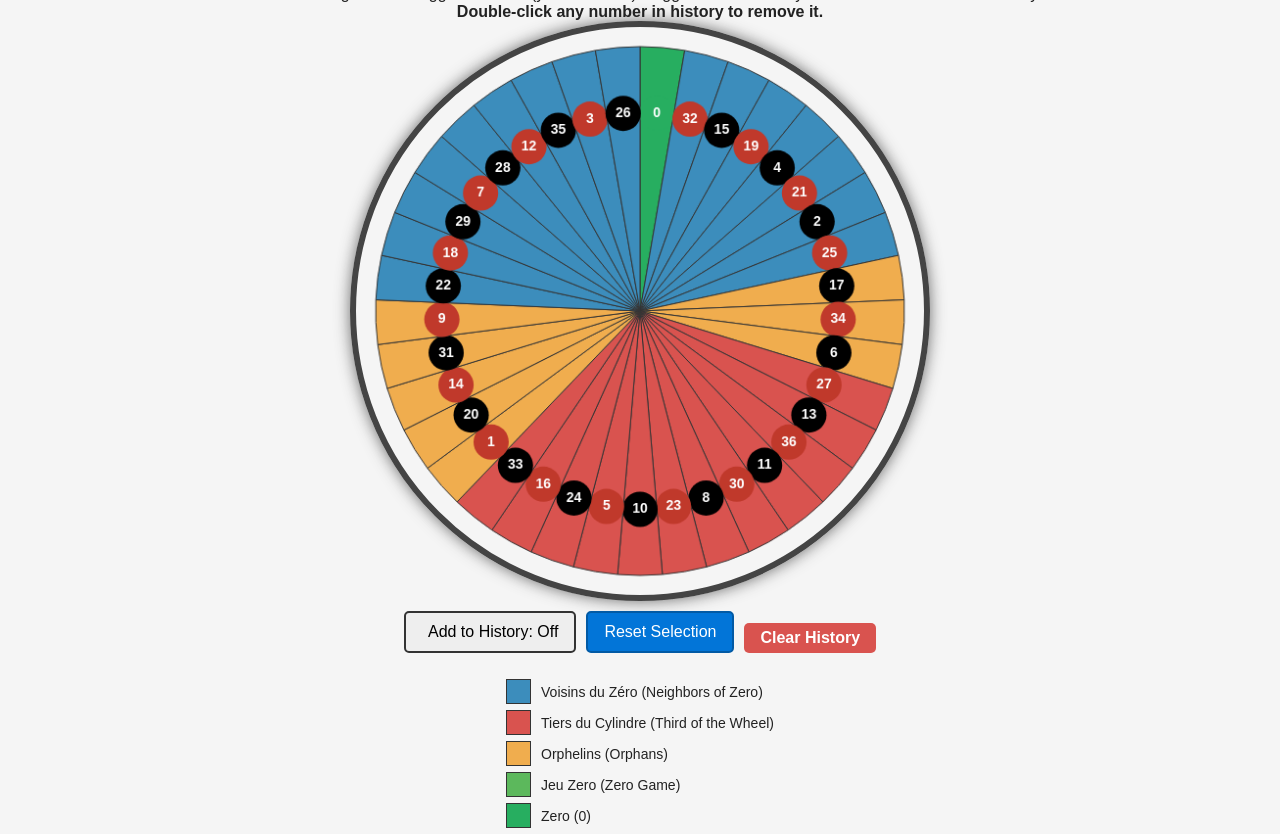
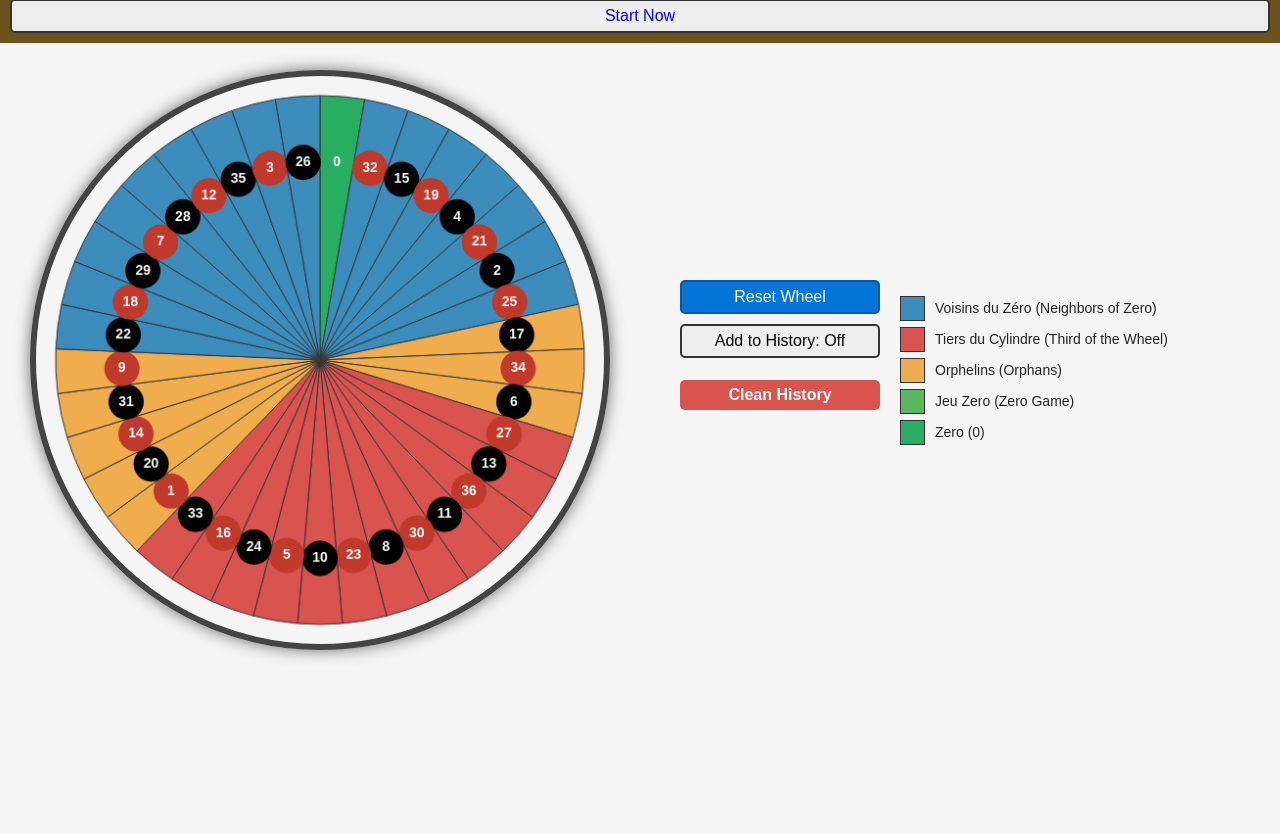
Before and after one commit to pranaykantey/rullette-wheel-demo, a plain HTML site: page index.html in a window 1280 px wide. Shown: the part 43-877 px from the top of the page. After the commit the page ends 800 px from the top, so only its background shows below. Drawn offline with Linux system fonts and the light colour scheme.

Commit message:
basic rollette practice wheel done

```diff
--- a/css/style.css
+++ b/css/style.css
@@ -0,0 +1,78 @@
+* {
+    margin: 0;
+    padding: 0;
+    box-sizing: border-box;
+    text-decoration: none;
+    list-style: none;
+}
+html, body {
+    height: 100%;
+    font-family: Arial, sans-serif;
+    background: #f5f5f5;
+    color: #222;
+}
+/* header style */
+.header-area {
+    background: #6e521e;
+    font-size: 8px;
+    padding: 10px;
+    color: white;
+}
+/* header style end */
+/* main area style */
+#wheel-container {
+    padding: 7px 0px;
+}
+.row {
+    display: flex;
+    justify-content: center;
+    align-items: center;
+    height: 100%;
+}
+.main-left {
+    width: 50%;
+    padding: 20px;
+}
+.main-right {
+    width: 50%;
+    padding: 20px;
+}
+/* main area style end */
+/* sidebar style */
+.sidebar-area {
+    display: flex;
+    flex-wrap: wrap;
+}
+.sidebar-left {
+    width: 40%;
+    display: flex;
+    flex-wrap: wrap;
+    flex-direction: column;
+    justify-content: flex-start;
+}
+.sidebar-right {
+    width: 60%;
+    display: flex;
+    flex-wrap: wrap;
+    flex-direction: column;
+    justify-content: flex-start;
+}
+div#historyContainer {
+    position: fixed;
+    top: 0;
+    right: 15px;
+    width: 370px;
+    border: 1px solid #e4e4e4;
+    background-color: white;
+}
+h3#historyTitle {
+    font-size: 10px;
+    text-transform: uppercase;
+    font-style: italic;
+    color: #a9a9a9;
+}
+
+#historyList {
+    flex-direction: row-reverse;
+}
+/* sidebar style end */
--- a/css/wheel.css
+++ b/css/wheel.css
@@ -51,7 +51,7 @@
       gap: 10px;
       flex-wrap: wrap;
     }
-    button {
+   button, .button {
         border: 2px solid #333;
         background: #eee;
         padding: 6px 16px;
@@ -63,6 +63,9 @@
         gap: 6px;
         user-select: none;
         transition: background-color 0.3s ease, color 0.3s ease, border-color 0.3s ease;
+        min-width: 200px;
+        text-align: center;
+        display: block;
     }
     button:hover {
       background-color: #ddd;
--- a/index.html
+++ b/index.html
@@ -1,47 +1,88 @@
 <!DOCTYPE html>
 <html lang="en">
+
 <head>
   <meta charset="UTF-8" />
   <title>Roulette Wheel with Multiple Selection and Editable History</title>
   <link rel="stylesheet" href="css/wheel.css" />
   <link rel="stylesheet" href="css/style.css" />
 </head>
+
 <body>
-
   <header class="header-area">
+    <div class="container">
       <h2>Roulette Wheel with Multiple Selection and Editable History</h2>
-  <p>Click wheel segments to toggle selection (yellow border). Toggle "Add to History" mode to add numbers to history.</p>
+      <p>
+        Click wheel segments to toggle selection (yellow border). Toggle "Add to
+        History" mode to add numbers to history.
+      </p>
       <p><strong>Double-click any number in history to remove it.</strong></p>
+      <a href="#wheel-container" class="button">Start Now</a>
+    </div>
   </header>
 
+  <section id="main-area" class="main-area">
+    <div class="container">
+      <div class="row">
+        <div class="main-left" id="main-left">
+          <div id="wheel-container">
             <canvas id="wheel" width="580" height="580" aria-label="Roulette wheel"></canvas>
+          </div>
+        </div>
+        <div class="main-right">
+
+          <div class="sidebar-area">
+            <div class="sidebar-left">
 
               <div id="controls" role="region" aria-label="Roulette controls">
+                <button id="resetSelectionBtn" title="Clear all segment selections">
+                  Reset Wheel
+                </button>
                 <button id="addHistoryToggle" title="Toggle Add to History Mode" aria-pressed="false">
                   <span id="addHistoryIcon"></span>
-    Add to History: Off
-  </button>
-  <button id="resetSelectionBtn" title="Clear all segment selections">
-    Reset Selection
+                  Won Number
                 </button>
                 <button id="clearHistoryBtn" title="Clear history">
-    Clear History
+                  Clean History
                 </button>
               </div>
-
-<div id="legend" aria-label="Roulette sectors legend">
-  <div class="legend-item"><div class="color-box" style="background:#3c8dbc;"></div>Voisins du Zéro (Neighbors of Zero)</div>
-  <div class="legend-item"><div class="color-box" style="background:#d9534f;"></div>Tiers du Cylindre (Third of the Wheel)</div>
-  <div class="legend-item"><div class="color-box" style="background:#f0ad4e;"></div>Orphelins (Orphans)</div>
-  <div class="legend-item"><div class="color-box" style="background:#5cb85c;"></div>Jeu Zero (Zero Game)</div>
-  <div class="legend-item"><div class="color-box" style="background:#27ae60;"></div>Zero (0)</div>
             </div>
-
-<div id="historyContainer" style="display:none;" aria-label="History list">
+            <div class="sidebar-right">
+              <div id="historyContainer" style="display: none" aria-label="History list">
                 <h3 id="historyTitle">History (Double-click numbers to remove)</h3>
                 <div id="historyList" role="list"></div>
               </div>
 
+              <div id="legend" aria-label="Roulette sectors legend">
+                <div class="legend-item">
+                  <div class="color-box" style="background: #3c8dbc"></div>
+                  Voisins du Zéro (Neighbors of Zero)
+                </div>
+                <div class="legend-item">
+                  <div class="color-box" style="background: #d9534f"></div>
+                  Tiers du Cylindre (Third of the Wheel)
+                </div>
+                <div class="legend-item">
+                  <div class="color-box" style="background: #f0ad4e"></div>
+                  Orphelins (Orphans)
+                </div>
+                <div class="legend-item">
+                  <div class="color-box" style="background: #5cb85c"></div>
+                  Jeu Zero (Zero Game)
+                </div>
+                <div class="legend-item">
+                  <div class="color-box" style="background: #27ae60"></div>
+                  Zero (0)
+                </div>
+              </div>
+            </div>
+          </div>
+        </div>
+      </div>
+    </div>
+  </section>
+
   <script src="js/roulette.js"></script>
 </body>
+
 </html>
--- a/js/roulette.js
+++ b/js/roulette.js
@@ -134,8 +134,8 @@
           const endAngle = startAngle + anglePerSegment;
           ctx.beginPath();
           ctx.arc(centerX, centerY, radius, startAngle, endAngle);
-          ctx.strokeStyle = 'yellow';
-          ctx.lineWidth = 6;
+          ctx.strokeStyle = 'aqua';
+          ctx.lineWidth = 60;
           ctx.stroke();
         }
       }
@@ -157,7 +157,7 @@
           const dist = Math.sqrt(dx * dx + dy * dy);
           const ux = dx / dist;
           const uy = dy / dist;
-          const iconDistance = 18 + iconRadius + 4;
+          const iconDistance = 240 + iconRadius + 4;
           const iconX = centerX + ux * iconDistance;
           const iconY = centerY + uy * iconDistance;
 
@@ -218,7 +218,7 @@
       const iconSpan = document.createElement('span');
       iconSpan.id = 'addHistoryIcon';
       addHistoryToggleBtn.appendChild(iconSpan);
-      addHistoryToggleBtn.appendChild(document.createTextNode(isAddHistoryMode ? 'Add to History: On' : 'Add to History: Off'));
+      addHistoryToggleBtn.appendChild(document.createTextNode(isAddHistoryMode ? 'History Add: On' : 'History Add: Off'));
       addHistoryToggleBtn.setAttribute('aria-pressed', isAddHistoryMode.toString());
     });
 
```
Lines whose indentation alone changed are shown as unchanged.
